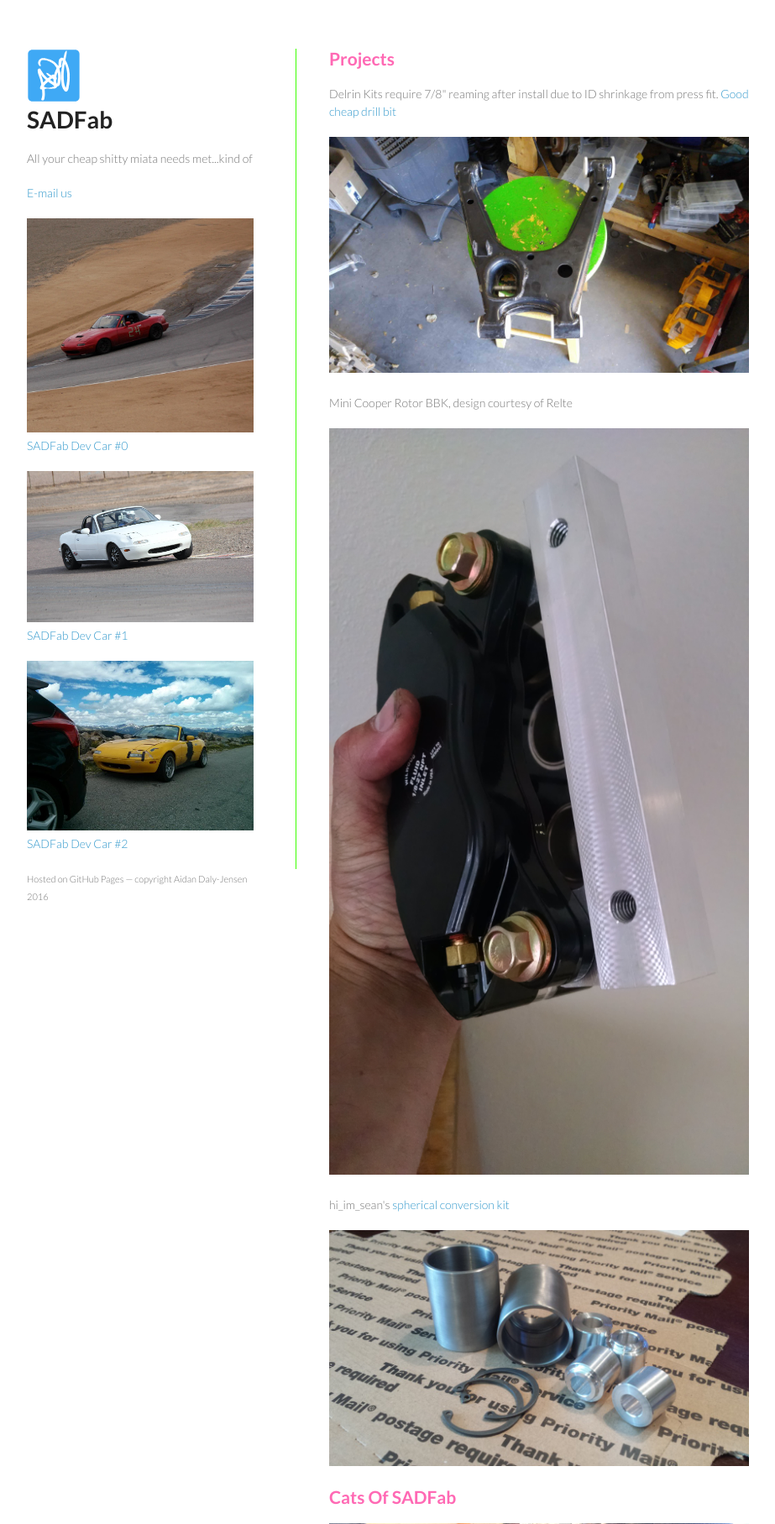
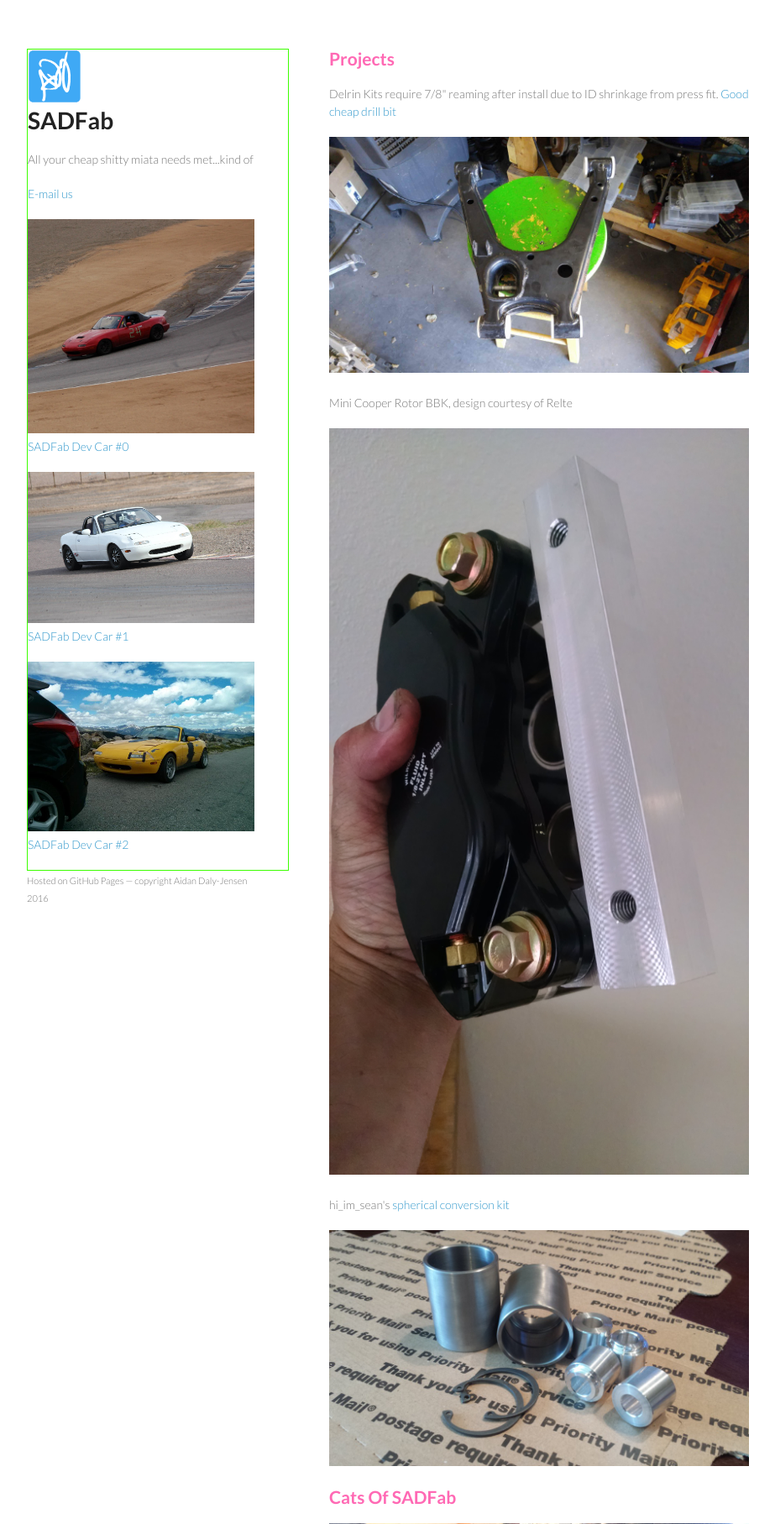
Before and after one commit to sadfab/sadfab.github.io, a PHP site: page / in a window 1280 px wide. Shown: the top 1815 px of the page at 84% size, without its empty margins (178-1101 px from the left). Run offline with PHP 8.4, Linux system fonts and the light colour scheme.

Commit message:
fixing header

```diff
--- a/stylesheets/styles.css
+++ b/stylesheets/styles.css
@@ -99,9 +99,9 @@ header {
   width:270px;
   float:left;
   /*position:fixed;*/
-	border-right:1px solid #3CFF00;
+	border:1px solid #3CFF00;
 	overflow-x:scroll;
-  padding-right:50px;
+  padding-right:40px;
 }
 
 header ul {
```
